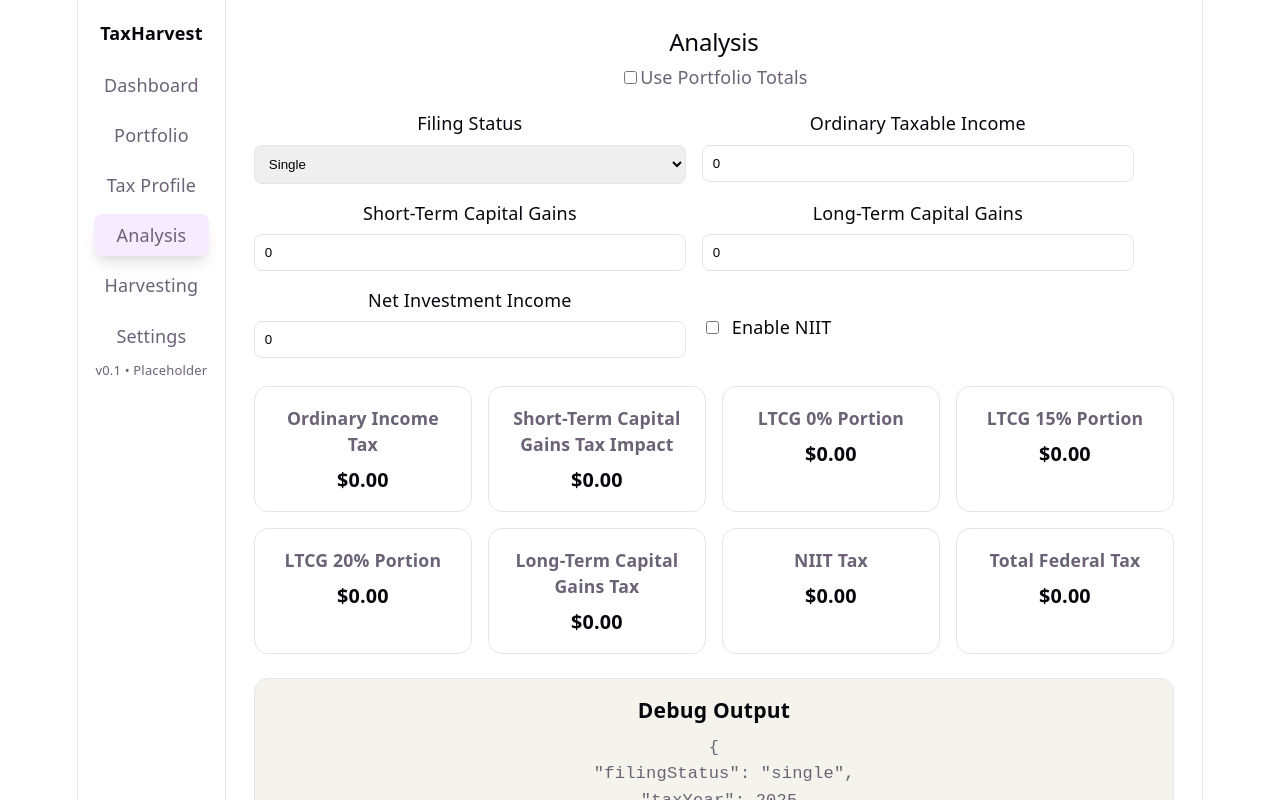
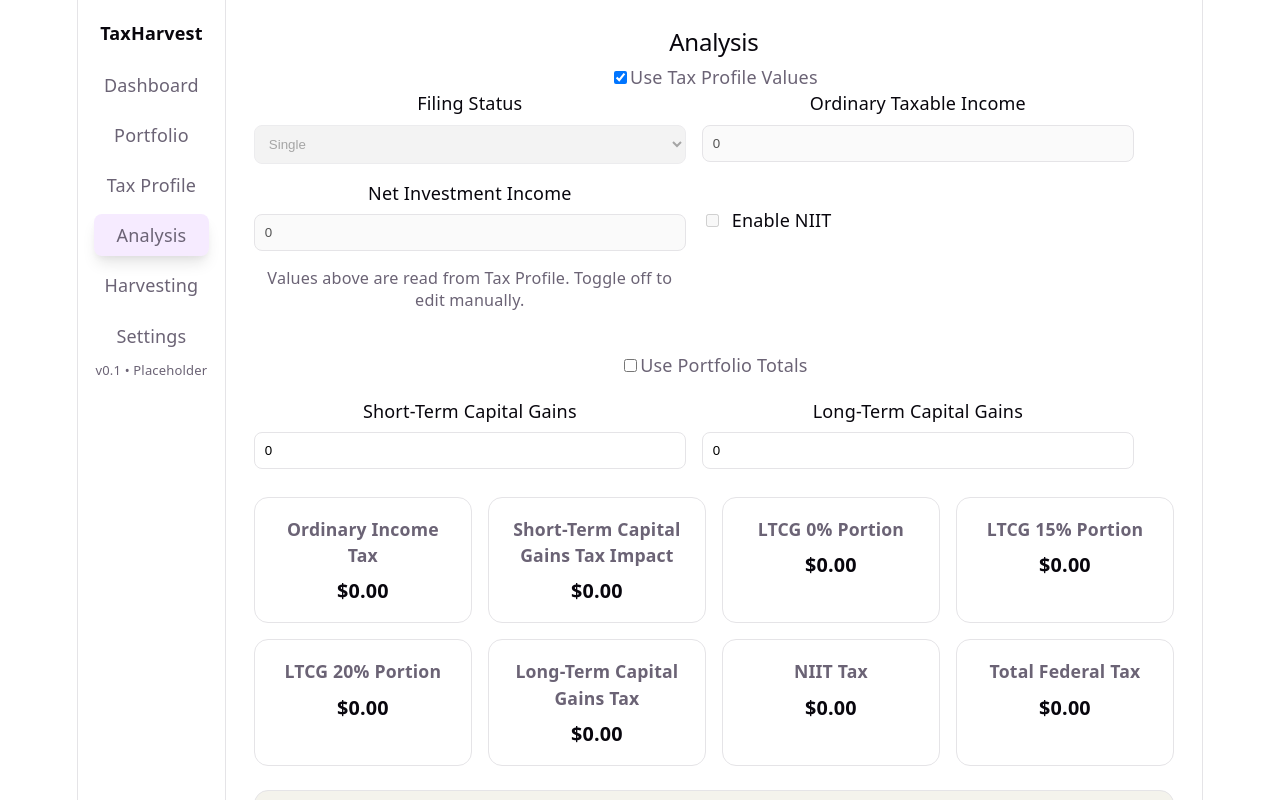
Before and after one commit to pradeepakkineni-sketch/TaxHarvest, a React (Vite) app in the folder frontend/: page /analysis in a window 1280 px wide. Shown: the top 800 px of the page. Built offline with nearby package versions, Linux system fonts and the light colour scheme.

Commit message:
Connect tax profile to analysis

```diff
--- a/frontend/src/context/PortfolioContext.tsx
+++ b/frontend/src/context/PortfolioContext.tsx
@@ -45,6 +45,7 @@ export interface AnalysisSettings {
   netInvestmentIncome: number
   enableNIIT: boolean
   usePortfolioData: boolean
+  useTaxProfileValues: boolean
 }
 
 interface PortfolioContextType {
@@ -93,6 +94,7 @@ const defaultAnalysisSettings: AnalysisSettings = {
   netInvestmentIncome: 0,
   enableNIIT: false,
   usePortfolioData: false,
+  useTaxProfileValues: true,
 }
 
 export function PortfolioProvider({ children }: { children: ReactNode }) {
--- a/frontend/src/pages/Analysis.tsx
+++ b/frontend/src/pages/Analysis.tsx
@@ -13,7 +13,7 @@ const filingStatusOptions: Array<{ value: FilingStatus; label: string }> = [
 
 export default function Analysis() {
   const portfolioContext = usePortfolio()
-  const { analysisSettings, setAnalysisSettings, calculated: portfolioCalculated, summary: portfolioSummary } = portfolioContext
+  const { analysisSettings, setAnalysisSettings, calculated: portfolioCalculated, summary: portfolioSummary, taxProfile } = portfolioContext
 
   const {
     filingStatus,
@@ -23,6 +23,7 @@ export default function Analysis() {
     netInvestmentIncome,
     enableNIIT,
     usePortfolioData,
+    useTaxProfileValues,
   } = analysisSettings
 
   const updateAnalysisSettings = (updates: Partial<typeof analysisSettings>) => {
@@ -31,6 +32,11 @@ export default function Analysis() {
       ...updates,
     })
   }
+
+  const sourceFilingStatus = useTaxProfileValues ? (taxProfile.filingStatus as FilingStatus) : filingStatus
+  const sourceOrdinaryIncome = useTaxProfileValues ? taxProfile.ordinaryIncome : ordinaryIncome
+  const sourceNetInvestmentIncome = useTaxProfileValues ? taxProfile.netInvestmentIncome : netInvestmentIncome
+  const sourceEnableNIIT = useTaxProfileValues ? taxProfile.enableNIIT : enableNIIT
 
   const portfolioShortTermGains = useMemo(
     () =>
@@ -85,30 +91,85 @@ export default function Analysis() {
   const result = useMemo(
     () =>
       calculateFederalTax({
-        filingStatus,
+        filingStatus: sourceFilingStatus,
         taxYear: 2025,
-        ordinaryIncome,
+        ordinaryIncome: sourceOrdinaryIncome,
         shortTermCapitalGains: finalShortTermCapitalGains,
         longTermCapitalGains: finalLongTermCapitalGains,
-        netInvestmentIncome,
-        enableNIIT,
+        netInvestmentIncome: sourceNetInvestmentIncome,
+        enableNIIT: sourceEnableNIIT,
       }),
-    [filingStatus, ordinaryIncome, finalShortTermCapitalGains, finalLongTermCapitalGains, netInvestmentIncome, enableNIIT],
+    [sourceFilingStatus, sourceOrdinaryIncome, finalShortTermCapitalGains, finalLongTermCapitalGains, sourceNetInvestmentIncome, sourceEnableNIIT],
   )
 
   return (
     <section>
       <h2>Analysis</h2>
 
-      <div className="portfolio-source-toggle">
+      <div className="profile-source-toggle">
         <label className="checkbox-field">
           <input
             type="checkbox"
-            checked={usePortfolioData}
-            onChange={(e) => updateAnalysisSettings({ usePortfolioData: e.target.checked })}
+            checked={useTaxProfileValues}
+            onChange={(e) => updateAnalysisSettings({ useTaxProfileValues: e.target.checked })}
           />
-          Use Portfolio Totals
+          Use Tax Profile Values
         </label>
+      </div>
+
+      <div className="analysis-form">
+        <label>
+          Filing Status
+          <select
+            value={sourceFilingStatus}
+            onChange={(e) => !useTaxProfileValues && updateAnalysisSettings({ filingStatus: e.target.value as FilingStatus })}
+            disabled={useTaxProfileValues}
+          >
+            {filingStatusOptions.map((option) => (
+              <option key={option.value} value={option.value}>
+                {option.label}
+              </option>
+            ))}
+          </select>
+        </label>
+
+        <label>
+          Ordinary Taxable Income
+          <input
+            type="number"
+            value={sourceOrdinaryIncome}
+            onChange={(e) => !useTaxProfileValues && updateAnalysisSettings({ ordinaryIncome: Number(e.target.value) })}
+            min={0}
+            disabled={useTaxProfileValues}
+          />
+        </label>
+
+        <label>
+          Net Investment Income
+          <input
+            type="number"
+            value={sourceNetInvestmentIncome}
+            onChange={(e) => !useTaxProfileValues && updateAnalysisSettings({ netInvestmentIncome: Number(e.target.value) })}
+            min={0}
+            disabled={useTaxProfileValues}
+          />
+        </label>
+
+        <label className="checkbox-field">
+          <input
+            type="checkbox"
+            checked={sourceEnableNIIT}
+            onChange={(e) => !useTaxProfileValues && updateAnalysisSettings({ enableNIIT: e.target.checked })}
+            disabled={useTaxProfileValues}
+          />
+          Enable NIIT
+        </label>
+
+        {useTaxProfileValues && (
+          <div className="note">
+            Values above are read from Tax Profile. Toggle off to edit manually.
+          </div>
+        )}
       </div>
 
       {usePortfolioData && (
@@ -175,31 +236,18 @@ export default function Analysis() {
         </>
       )}
 
+      <div className="portfolio-source-toggle">
+        <label className="checkbox-field">
+          <input
+            type="checkbox"
+            checked={usePortfolioData}
+            onChange={(e) => updateAnalysisSettings({ usePortfolioData: e.target.checked })}
+          />
+          Use Portfolio Totals
+        </label>
+      </div>
+
       <div className="analysis-form">
-        <label>
-          Filing Status
-          <select
-            value={filingStatus}
-            onChange={(e) => updateAnalysisSettings({ filingStatus: e.target.value as FilingStatus })}
-          >
-            {filingStatusOptions.map((option) => (
-              <option key={option.value} value={option.value}>
-                {option.label}
-              </option>
-            ))}
-          </select>
-        </label>
-
-        <label>
-          Ordinary Taxable Income
-          <input
-            type="number"
-            value={ordinaryIncome}
-            onChange={(e) => updateAnalysisSettings({ ordinaryIncome: Number(e.target.value) })}
-            min={0}
-          />
-        </label>
-
         <label>
           Short-Term Capital Gains
           <input
@@ -220,25 +268,6 @@ export default function Analysis() {
             disabled={usePortfolioData}
             min={0}
           />
-        </label>
-
-        <label>
-          Net Investment Income
-          <input
-            type="number"
-            value={netInvestmentIncome}
-            onChange={(e) => updateAnalysisSettings({ netInvestmentIncome: Number(e.target.value) })}
-            min={0}
-          />
-        </label>
-
-        <label className="checkbox-field">
-          <input
-            type="checkbox"
-            checked={enableNIIT}
-            onChange={(e) => updateAnalysisSettings({ enableNIIT: e.target.checked })}
-          />
-          Enable NIIT
         </label>
       </div>
 
--- a/frontend/src/pages/Settings.tsx
+++ b/frontend/src/pages/Settings.tsx
@@ -72,6 +72,7 @@ export default function Settings() {
       setAnalysisSettings({
         ...parsed.analysisInputs,
         filingStatus: parsed.analysisInputs.filingStatus as FilingStatus,
+        useTaxProfileValues: false,
       })
     }
     setStatusType('success')
```
